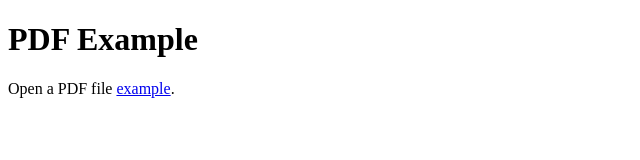
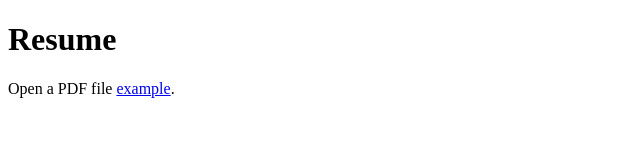
Before and after one commit to Faizan-cbt/faizan-cbt.github.io, a plain HTML site: page index.html in a window 1280 px wide. Shown: the whole page, without its empty margins (0-640 px from the left). Drawn offline with Linux system fonts and the light colour scheme.

Commit message:
Update index.html

```diff
--- a/index.html
+++ b/index.html
@@ -4,7 +4,7 @@
     <title>Title of the document</title>
   </head>
   <body>
-    <h1>PDF Example</h1>
-    <p>Open a PDF file <a href="C:\Users\CBT\faizan-cbt.github.io/Assignment_resume.pdf">example</a>.</p>
+    <h1>Resume</h1>
+    <p>Open a PDF file <a href="https://github.com/Faizan-cbt/resume/blob/main/Assignment_resume.pdf">example</a>.</p>
   </body>
 </html>
```
